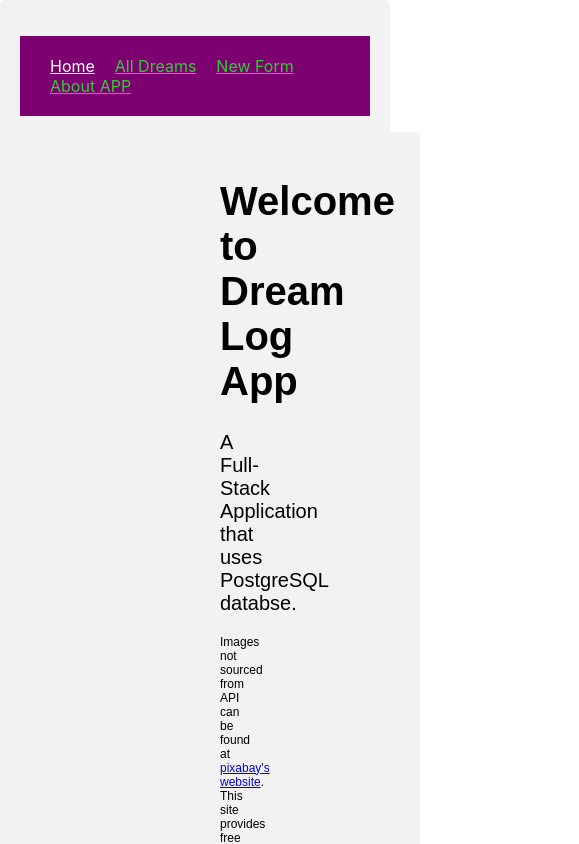
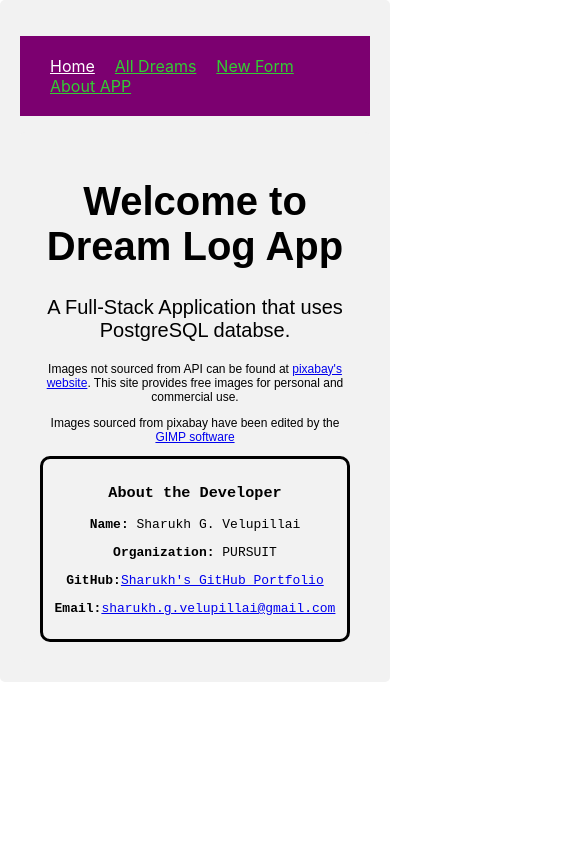
Before and after one commit to SharukhGV/Dream-Log-App-frontend, a React (Create React App) app: page / in a window 390 px wide. Shown: the top 844 px of the page, 579 px wide, since content can reach past the window. Built offline with nearby package versions, Linux system fonts and the light colour scheme; no server answers.

Commit message:
media queries for small scren ie. mobile

```diff
--- a/src/App.css
+++ b/src/App.css
@@ -114,3 +114,31 @@ div {
   background-color: #f2f2f2;
   padding: 20px;
 }
+
+
+
+@media (min-width: 300px) and (max-width: 768px) {
+
+
+  .homePAge{
+
+    margin: auto;
+    padding-left: 20px;
+    padding-right: 20px;
+    font-size: 20px;
+    text-align: center;
+  }
+
+
+  .cardContact{
+    text-align: center;
+    font-size: small;
+    border: solid;
+    border-radius: 10px;
+    padding: 10px;
+    margin: auto;
+    font-family: 'Courier New', Courier, monospace;
+  }
+
+
+}
```
